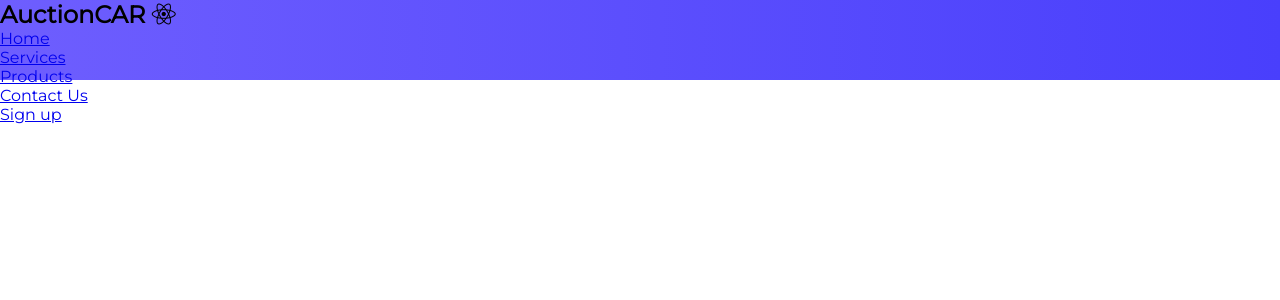
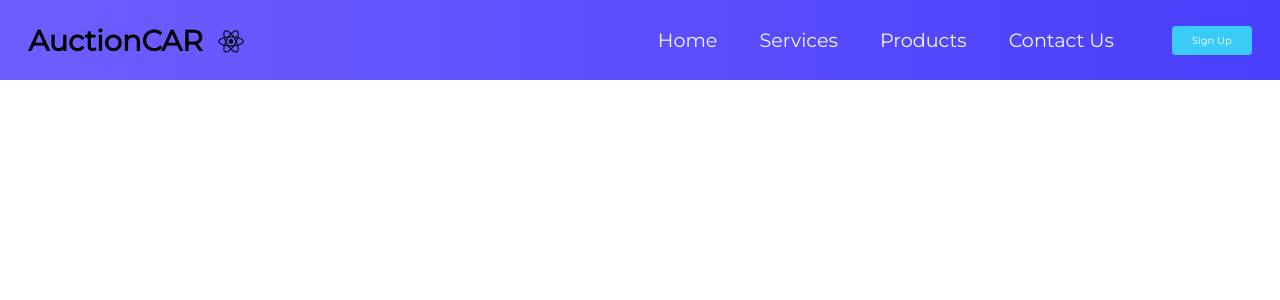
Before and after one commit to Mehdi-RB26/React-Js, a React (Create React App) app in the folder react_pro/: page / in a window 1280 px wide. Shown: the top 300 px of the page. Built offline with nearby package versions, Linux system fonts and the light colour scheme.

Commit message:
More.Nav

```diff
--- a/react_pro/src/components/Button.css
+++ b/react_pro/src/components/Button.css
@@ -0,0 +1,46 @@
+:root{
+    --primary: #3acbf7;
+}
+.btn
+{
+    padding: 8px 20px;
+    border-radius: 4px;
+    outline: none;
+    border: none;
+    cursor: pointer;
+}
+.btn:hover
+{
+    padding: 8px 20px;
+    transition: all 0.3s ease-out;
+    background: #fff;
+    color: #6568f4;
+    transition: 250ms;
+}
+.btn--primary
+{
+    background-color: var(--primary);
+}
+.btn--outline
+{
+    background-color: transparent;
+    color: #fff;
+    padding: 8px 20px;
+    border-radius: 4px;
+    border: 1px solid var(--primary);
+    transition: all 0.3s ease-out;
+}
+.btn--medium
+{
+    padding: 8px 20px;
+    border-radius: 4px;
+    font-size: 10px;
+    color: #fff;
+}
+.btn--large
+{
+    padding: 12px 20px;
+    border-radius: 4px;
+    font-size: 20px;
+    color: #fff;
+}
--- a/react_pro/src/components/Button.js
+++ b/react_pro/src/components/Button.js
@@ -0,0 +1,29 @@
+import React from "react";
+import './Button.css'
+
+const STYLES =
+[
+    'btn--primary',
+    'btn--outline'
+]
+const SIZES =
+[
+    'btn--medium',
+    'btn--large'
+]
+export const Button = ({
+    children,
+    type,
+    onClick,
+    buttonStyle,
+    buttonSize
+}) => {
+    const checkButtonStyle = STYLES.includes(buttonStyle) ? buttonStyle : STYLES [0]
+    const checkButtonSize = SIZES.includes(buttonSize) ? buttonSize : SIZES[0]
+    return(
+        <button className={`btn ${checkButtonStyle} ${checkButtonSize}`} onClick={onClick}
+        type={type}>
+            {children}
+        </button>
+    )
+}
--- a/react_pro/src/components/navbar/Navbar.css
+++ b/react_pro/src/components/navbar/Navbar.css
@@ -1,4 +1,57 @@
 .NavbarItems {
     background: linear-gradient(90deg, rgb(110,94,254) 0%, rgb(73,63,252,1) 100%);
     height: 80px;
+    display: flex;
+    justify-content: center;
+    align-items: center;
+    font-size: 1.2rem;
+
 }
+.navbar-logo
+{
+    color: aliceblue;
+    justify-self: start;
+    margin-left: 20px;
+    cursor: pointer;
+}
+.fa-react
+{
+    margin-left: 0.5rem;
+    font-size: 1.6rem;
+}
+
+.nav-menu
+{
+    display: grid;
+    grid-template-columns: repeat(5, auto);
+    grid-gap: 10px;
+    list-style: none;
+    text-align: center;
+    width: 70vw;
+    justify-content: end;
+    margin-right: 2rem;
+}
+.nav-links
+{
+    color: aliceblue;
+    text-decoration: none;
+    padding: 0.5rem 1rem;
+}
+.nav-links:hover
+{
+    background-color: aqua;
+    border-radius: 4px;
+    transition: all 0.2 ease-out;
+}
+.fa-bars
+{
+    color:white;
+}
+.nav-links-mobile
+{
+    display: none;
+}
+.menu-icon
+{
+    display: none;
+}
--- a/react_pro/src/components/navbar/Navbar.js
+++ b/react_pro/src/components/navbar/Navbar.js
@@ -1,17 +1,24 @@
 import React, { Component } from 'react';
 import { MenuItems } from "./MenuItems"
+import { Button } from "../Button";
 import './Navbar.css'
 
 
+
 class Navbar extends Component {
+    state = { clicked : false}
+    handleClick = () =>
+    {
+        this.setState({clicked : !this.state.clicked})
+    }
     render(){
         return(
             <nav className="NavbarItems">
                 <h1 className="navbar-top">AuctionCAR <i className="fab fa-react"></i></h1>
-                <div className="menu-icon">
-
+                <div className="menu-icon" onClick={this.handleClick}>
+                    <i className={this.state.clicked ? 'fas fa-times' : 'fas fa-bars'}></i>
                 </div>
-                <ul>
+                <ul className={this.state.clicked ? 'nav-menu active ' : 'nav-menu'}>
                     {MenuItems.map((item, index) => {
                             return (
                                 <li key={index} >
@@ -24,6 +31,7 @@
 
 
                 </ul>
+                <Button>Sign Up</Button>
             </nav>
         )
     }
```
